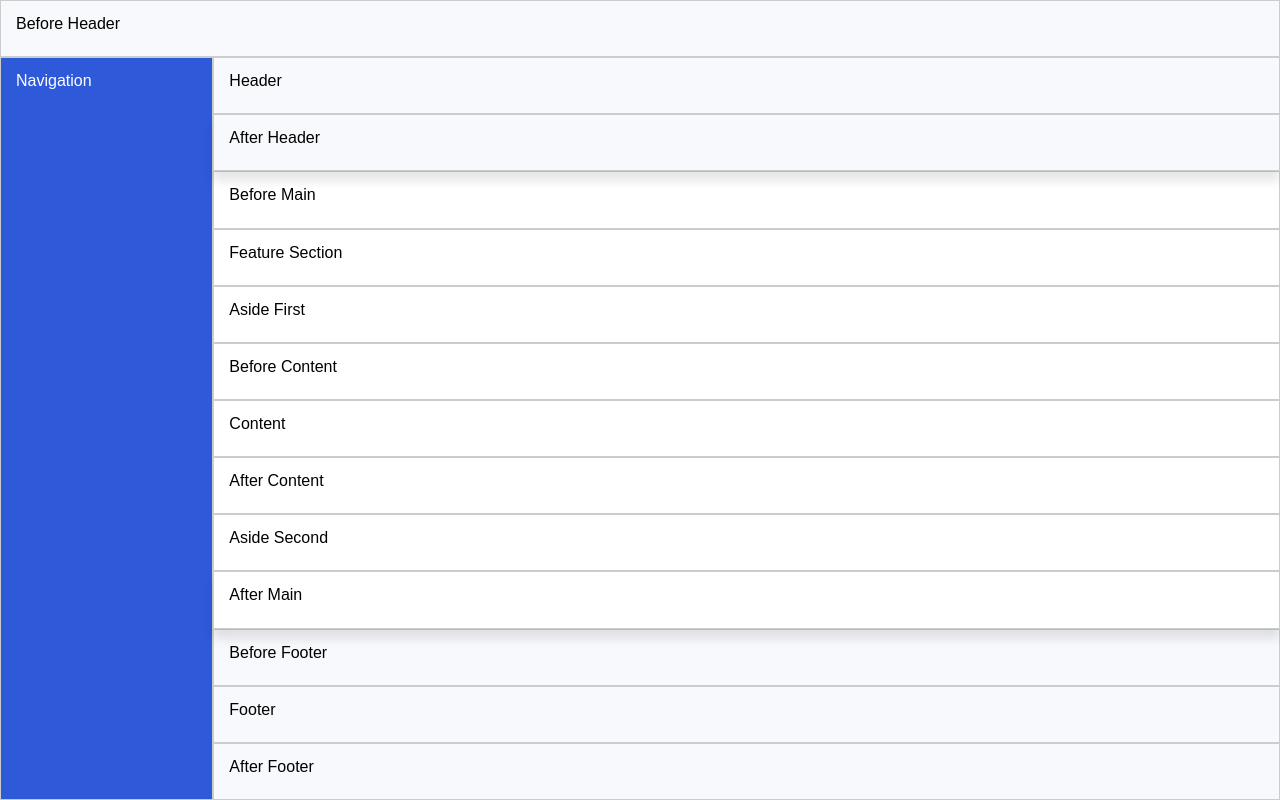
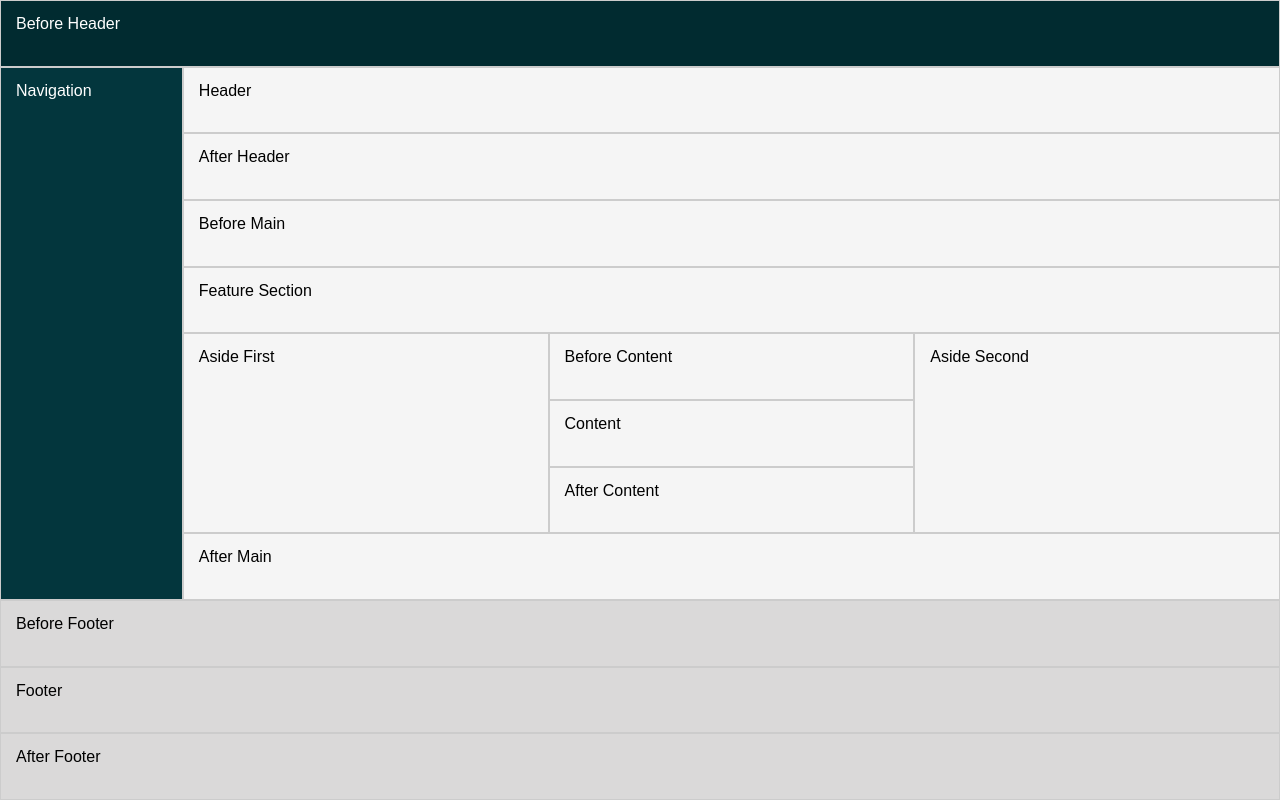
Before and after one commit to SERENDIPITY-19/layout-step1, a plain HTML site: page index.html in a window 1280 px wide. Drawn offline with Linux system fonts and the light colour scheme.

Commit message:
changed template area

```diff
--- a/css/layout2.css
+++ b/css/layout2.css
@@ -13,9 +13,9 @@ body {
 :root{
     --main-bg-color: #f5f5f5;
     --secondary-text-color: white;
-    --header-bg-color: #232f3e;
+    --header-bg-color: rgb(1, 43, 48);
     --border-color: #ccc;
-    --nav-bg-color: #374151;
+    --nav-bg-color: rgb(3, 54, 61);
     --footer-bg-color: rgb(218, 217, 217);
 }
 
@@ -24,8 +24,8 @@ body {
     display: grid;
     grid-template-areas:
         "before-header before-header"
-        "header header"
-        "after-header after-header"
+        "navigation header"
+        "navigation after-header"
         "navigation before-main"
         "navigation feature"
         "navigation aside-first"
@@ -55,14 +55,12 @@ body {
 
 .header {
     grid-area: header;
-    background: var(--header-bg-color);
-    color: var(--secondary-text-color);
+    background: var(--main-bg-color);
 }
 
 .after-header {
     grid-area: after-header;
-    background: var(--header-bg-color);
-    color: var(--secondary-text-color);
+    background: var(--main-bg-color);
 }
 
 .navigation {
@@ -132,8 +130,8 @@ body {
         .layout-wrapper {
             grid-template-areas:
                 "before-header before-header before-header before-header"
-                "header header header header"
-                "after-header after-header after-header after-header"
+                "navigation header header header"
+                "navigation after-header after-header after-header"
                 "navigation before-main before-main before-main"
                 "navigation feature feature feature"
                 "navigation aside-first before-content aside-second"
@@ -152,8 +150,8 @@ body {
         .layout-wrapper {
             grid-template-areas:
                 "before-header before-header before-header before-header"
-                "header header header header"
-                "after-header after-header after-header after-header"
+                "navigation header header header"
+                "navigation after-header after-header after-header"
                 "navigation before-main before-main before-main"
                 "navigation feature feature feature"
                 "navigation aside-first before-content aside-second"
--- a/index.html
+++ b/index.html
@@ -5,7 +5,7 @@
     <meta charset="UTF-8">
     <meta name="viewport" content="width=device-width, initial-scale=1.0">
     <title>Website Layout</title>
-    <link rel="stylesheet" href="css/layout1.css">
+    <link rel="stylesheet" href="css/layout2.css">
 </head>
 
 <body>
```
